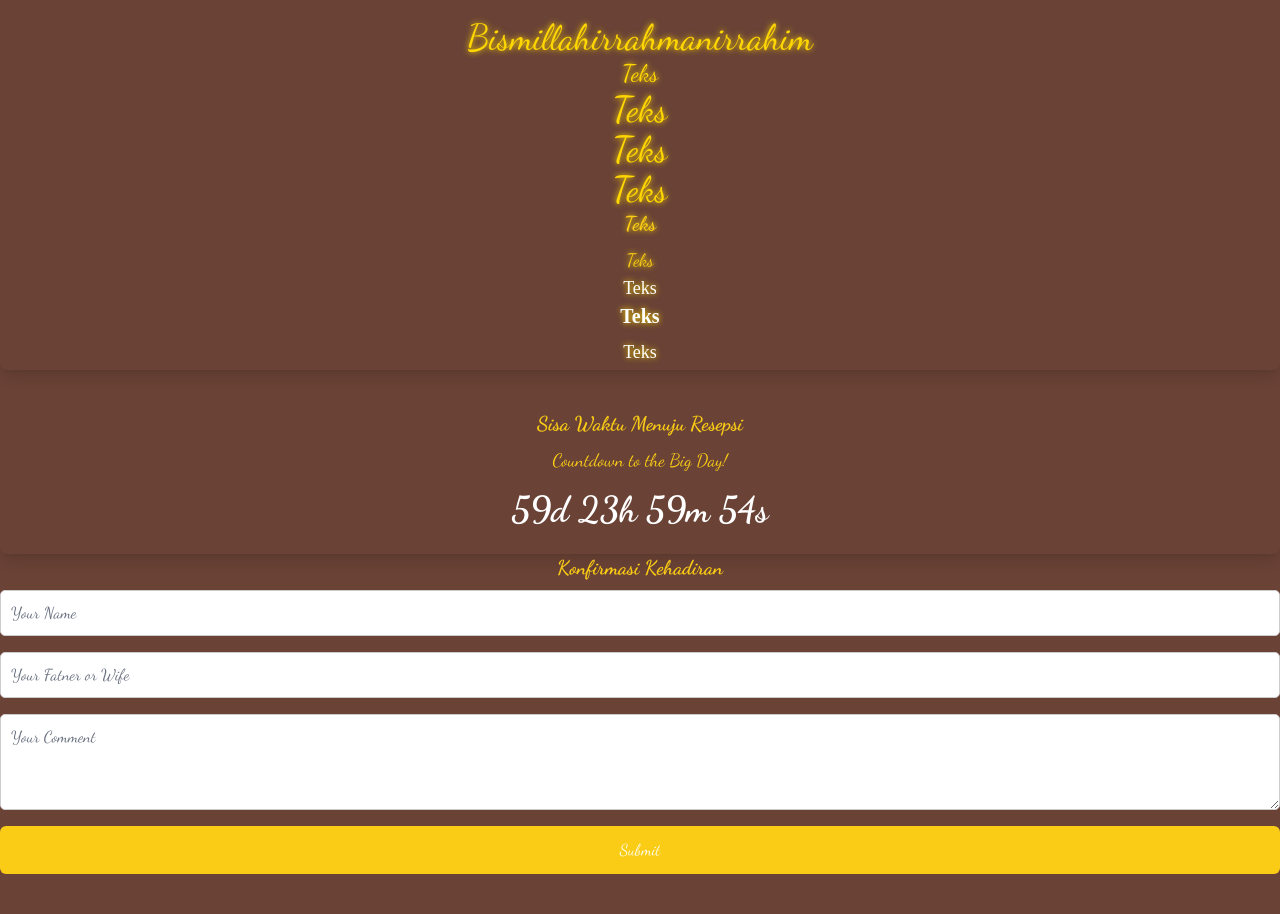
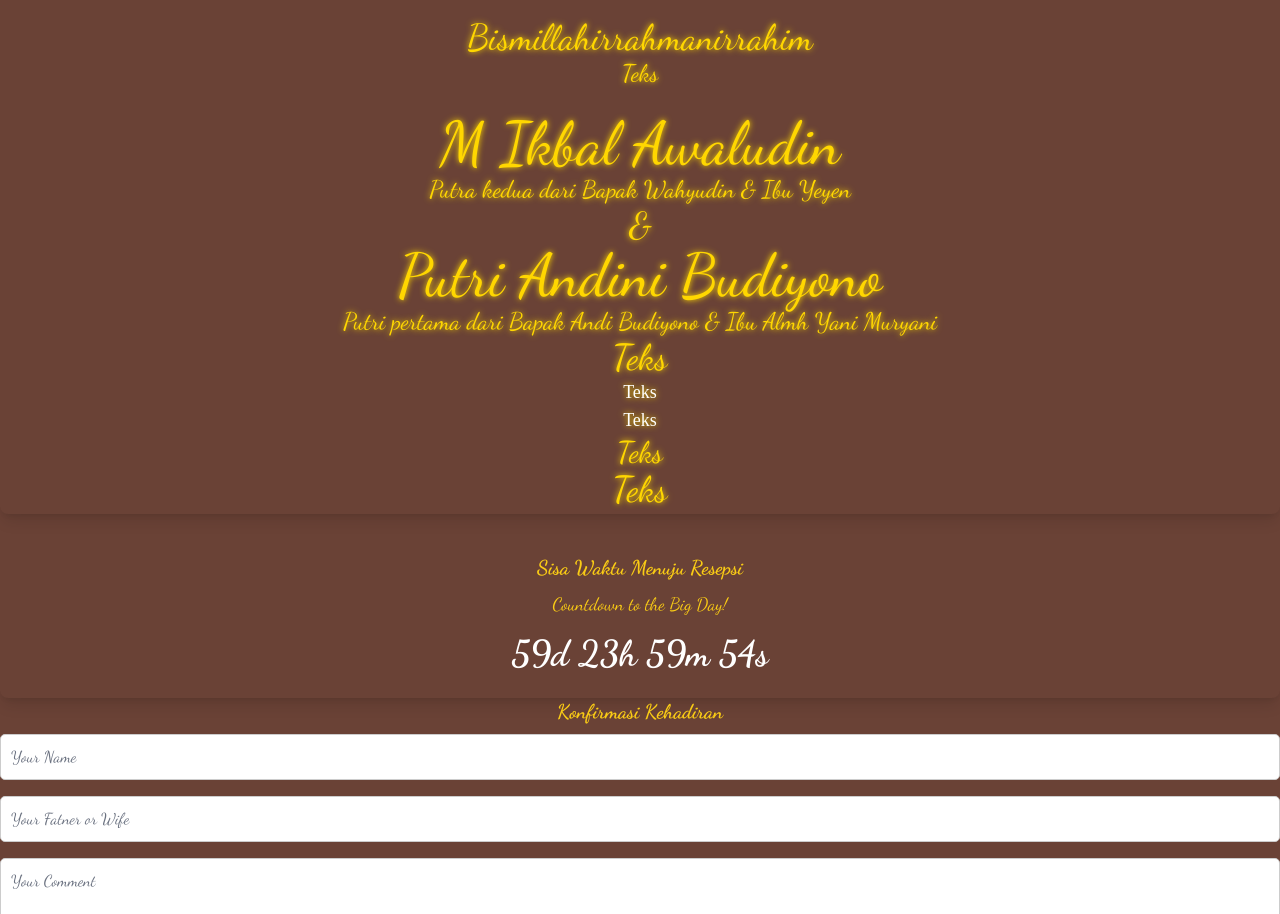
Before and after one commit to andi254616/ndangan.html-nama-, a plain HTML site: page halaman2.html in a window 1280 px wide. Shown: the part 818-1732 px from the top of the page. Drawn offline with nearby package versions, Linux system fonts and the light colour scheme; a script that the page names is missing; a web font is replaced by a local one.

Commit message:
Update halaman2.html

```diff
--- a/halaman2.html
+++ b/halaman2.html
@@ -197,19 +197,22 @@
         <h1 class="text-4xl shimmer">Bismillahirrahmanirrahim</h1>
 
 
-        <div class="text-font-semibold text-2xl shimmer fade-in-left" id="text1">Teks</div>
-        <div class="text-font-semibold text-4xl shimmer fade-in-left" id="text2">Teks</div>
-        <div class="text-font-semibold text-4xl shimmer fade-in-left" id="text3">Teks</div>
-
-        <h3 class="text-font-semibold text-4xl shimmer fade-in-left" id="text4">Teks</h3>
+        <div class="text-font-semibold text-2xl shimmer fade-in-left" id="text1">Teks</div><br>
+         <h1 class="text-6xl shimmer">M Ikbal Awaludin</h1>
+		  <h1 class="text-2xl shimmer">Putra kedua dari Bapak Wahyudin & Ibu Yeyen</h1>
+		  <h1 class="text-4xl shimmer">&</h1>
+		  <h1 class="text-6xl shimmer">Putri Andini Budiyono</h1>
+		  <h1 class="text-2xl shimmer">Putri pertama dari Bapak Andi Budiyono & Ibu Almh Yani Muryani</h1>
 
 
-        <h3 class="text-xl font-semibold mb-2 text-yellow-400 shimmer fade-in-left" id="text8">Teks</h3>
-        <p class="text-lg text-yellow-400 shimmer fade-in-left" id="text9">Teks</p>
-		  <p class="text-lg times-text shimmer fade-in-left" id="text5">Teks</p>
-          <h3 class="text-xl font-semibold mb-2 times-text shimmer fade-in-left" id="text6">Teks</h3>
-		  <p class="text-lg times-text shimmer fade-in-left" id="text7">Teks</p>
+		<div class="text-font-semibold text-4xl shimmer fade-in-left" id="text2">Teks</div>
+         <h1 class="text-lg times-text shimmer fade-in-left" id="text3">Teks</h1>
 
+        <h1 class="text-lg times-text shimmer fade-in-left" id="text4">Teks</h1>
+
+
+        <h3 class="text-font-semibold text-3xl shimmer fade-in-left" id="text5">Teks</h3>
+        <div class="text-font-semibold text-4xl shimmer fade-in-left" id="text6">Teks</div>
 
 </div>
 
```
